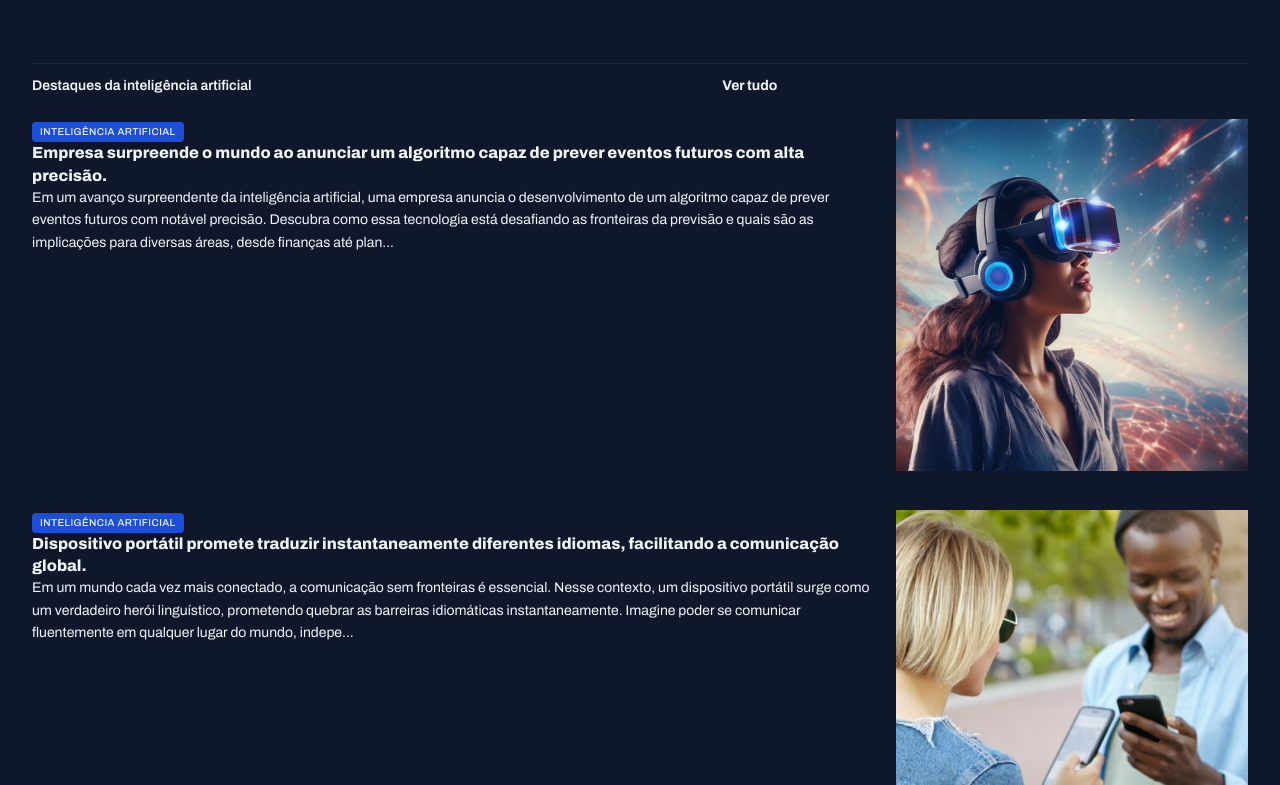
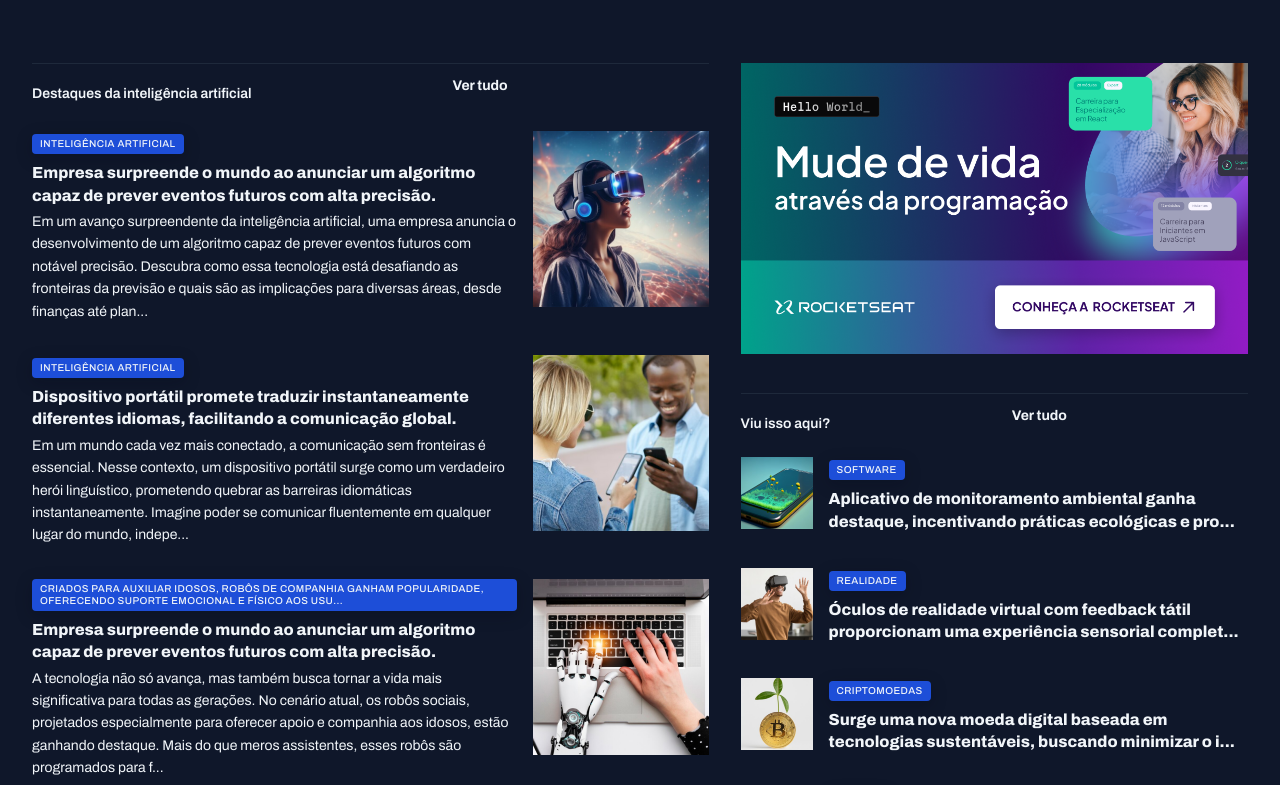
Before and after one commit to DuruFernando/frontend---portal-de-noticias, a plain HTML site: page index.html in a window 1280 px wide. Shown: the part 1000-1785 px from the top of the page. Drawn offline with Linux system fonts and the light colour scheme.

Commit message:
styled last cards

```diff
--- a/index.html
+++ b/index.html
@@ -177,7 +177,7 @@
             </div>
         </section>
 
-        <div>
+        <aside>
             <div id="ads">
                 <img src="assets/Ads.png" alt="">
             </div>
@@ -243,7 +243,7 @@
                     </article>
                 </div>
             </section>
-        </div>
+        </aside>
     </main>
 </body>
 </html>
--- a/styles/global.css
+++ b/styles/global.css
@@ -53,7 +53,14 @@ img {
 
 main {
     margin-top: 40px;
-    gap: 80px;
+    row-gap: 80px;
+    column-gap: 32px;
+
+    grid-template-columns: 2fr 1.5fr;
+
+    grid-template-areas: "featured featured"
+    "weekly weekly"
+    "ai aside";
 }
 
 .content-tag {
--- a/styles/sections.css
+++ b/styles/sections.css
@@ -20,6 +20,7 @@ section header {
 }
 
 #featured {
+    grid-area: featured;
     img {
         height: 100%;
         object-fit: cover;
@@ -54,6 +55,7 @@ section header {
 }
 
 #weekly {
+    grid-area: weekly;
     &>div {
         grid-template-columns: repeat(4, 292px);
     }
@@ -77,3 +79,32 @@ section header {
         }
     }
 }
+
+#ai {
+    grid-area: ai;
+    img {
+        width: 176px;
+        aspect-ratio: 1/1;
+        object-fit: cover;
+    }
+
+    h3 {
+        margin-block: 8px 4px;
+    }
+}
+
+aside {
+    grid-area: aside;
+}
+
+#more {
+    margin-top: 32px;
+    h3 {
+        margin-top: 8px;
+    }
+    img {
+        width: 72px;
+        aspect-ratio: 1/1;
+        object-fit: cover;
+    }
+}
```
